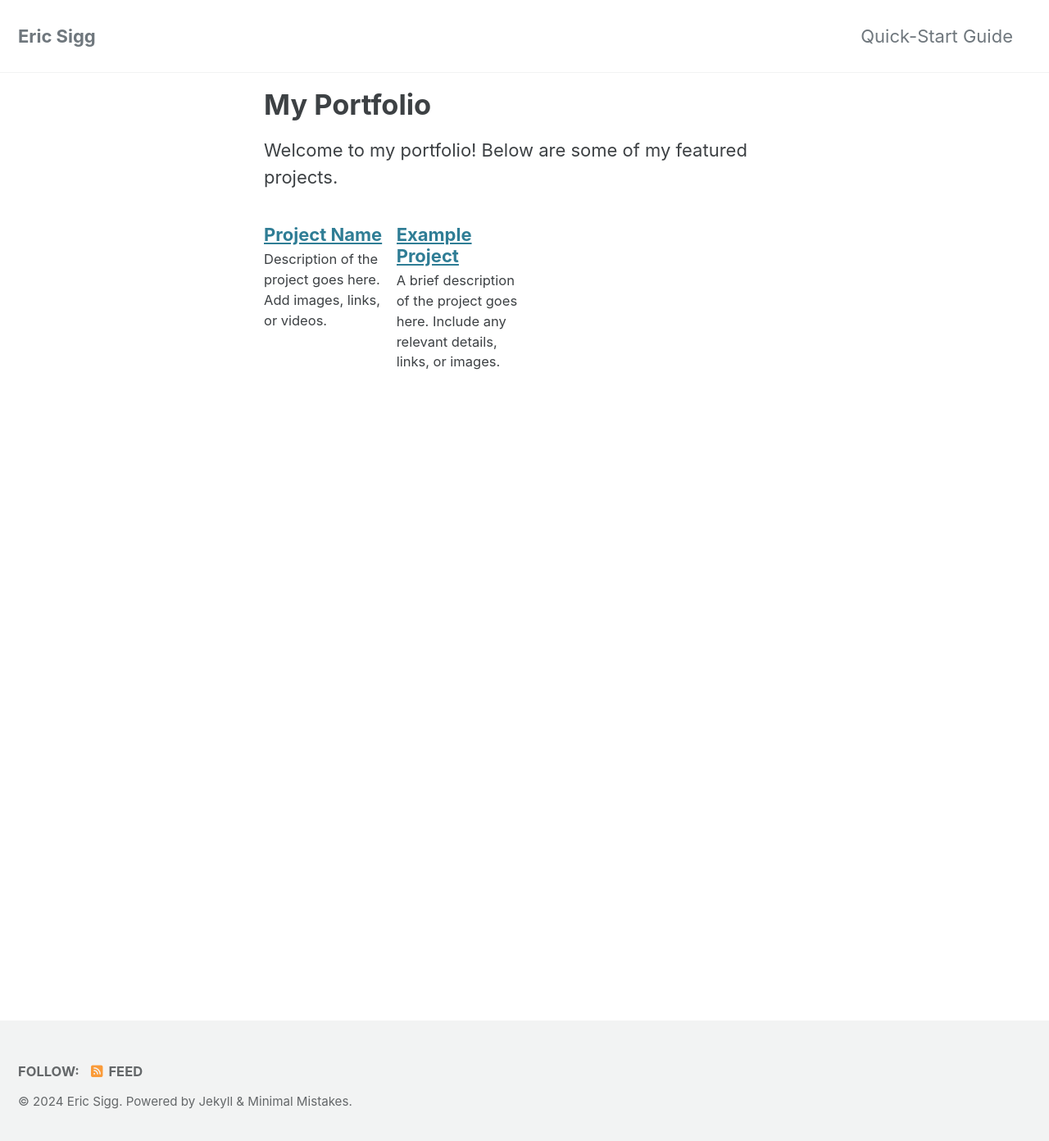
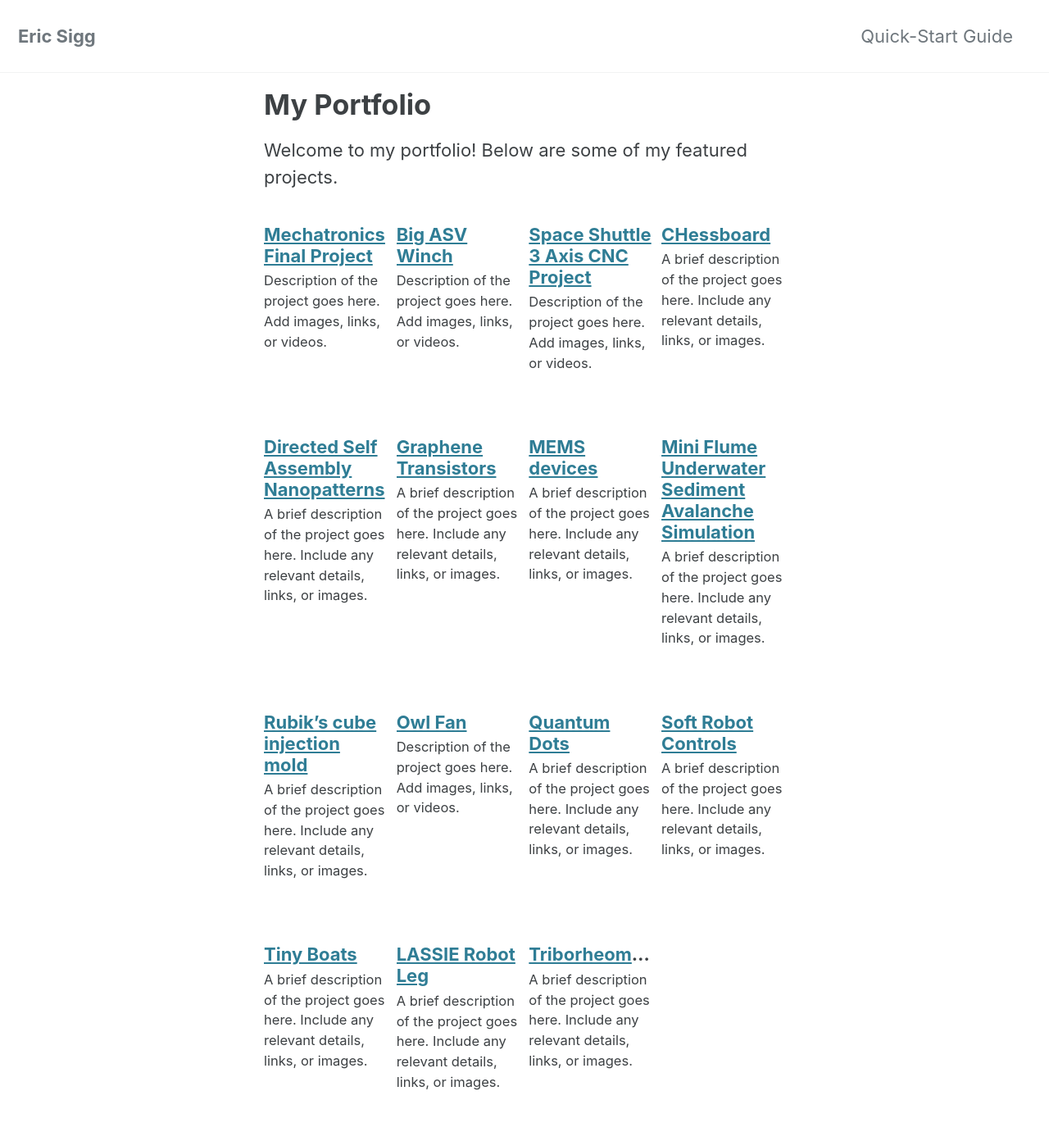
Before and after one commit to ericsigg1/ericsigg.github.io, a Jekyll site: the page built from _pages/index.md, in a window 1280 px wide and 1400 px high. Shown: the top 1392 px of the window at 82% size. Built offline with Jekyll 4.4.1, drawn with Linux system fonts in a browser that asks for light colours; cached includes are drawn as plain includes; the list of posts is cut into pages by our own code.

Commit message:
added projects

```diff
--- /dev/null
+++ b/_portfolio/510Final.md
@@ -0,0 +1,8 @@
+---
+layout: single
+title: "Mechatronics Final Project"
+categories: portfolio
+tags: [tag1, tag2]
+---
+
+Description of the project goes here. Add images, links, or videos.
--- /dev/null
+++ b/_portfolio/BigASVWinch.md
@@ -0,0 +1,8 @@
+---
+layout: single
+title: "Big ASV Winch"
+categories: portfolio
+tags: [tag1, tag2]
+---
+
+Description of the project goes here. Add images, links, or videos.
--- /dev/null
+++ b/_portfolio/Candy.md
@@ -0,0 +1,8 @@
+---
+layout: single
+title: "Space Shuttle 3 Axis CNC Project"
+categories: portfolio
+tags: [tag1, tag2]
+---
+
+Description of the project goes here. Add images, links, or videos.
--- /dev/null
+++ b/_portfolio/Check.md
@@ -0,0 +1,8 @@
+---
+layout: single
+title: "CHessboard"
+category: portfolio
+tags: [web, design]
+---
+
+A brief description of the project goes here. Include any relevant details, links, or images.
--- /dev/null
+++ b/_portfolio/DSAPatterns.md
@@ -0,0 +1,8 @@
+---
+layout: single
+title: "Directed Self Assembly Nanopatterns"
+category: portfolio
+tags: [web, design]
+---
+
+A brief description of the project goes here. Include any relevant details, links, or images.
--- /dev/null
+++ b/_portfolio/GrapheneTransistors.md
@@ -0,0 +1,8 @@
+---
+layout: single
+title: "Graphene Transistors"
+category: portfolio
+tags: [web, design]
+---
+
+A brief description of the project goes here. Include any relevant details, links, or images.
--- /dev/null
+++ b/_portfolio/MEMS.md
@@ -0,0 +1,8 @@
+---
+layout: single
+title: "MEMS devices"
+category: portfolio
+tags: [web, design]
+---
+
+A brief description of the project goes here. Include any relevant details, links, or images.
--- /dev/null
+++ b/_portfolio/MiniFlume.md
@@ -0,0 +1,8 @@
+---
+layout: single
+title: "Mini Flume Underwater Sediment Avalanche Simulation"
+category: portfolio
+tags: [web, design]
+---
+
+A brief description of the project goes here. Include any relevant details, links, or images.
--- /dev/null
+++ b/_portfolio/Mold.md
@@ -0,0 +1,8 @@
+---
+layout: single
+title: "Rubik's cube injection mold"
+category: portfolio
+tags: [web, design]
+---
+
+A brief description of the project goes here. Include any relevant details, links, or images.
--- a/_portfolio/project1.md
+++ b/_portfolio/OwlFans.md
@@ -1,6 +1,6 @@
 ---
 layout: single
-title: "Project Name"
+title: "Owl Fan"
 categories: portfolio
 tags: [tag1, tag2]
 ---
--- /dev/null
+++ b/_portfolio/QD.md
@@ -0,0 +1,8 @@
+---
+layout: single
+title: "Quantum Dots"
+category: portfolio
+tags: [web, design]
+---
+
+A brief description of the project goes here. Include any relevant details, links, or images.
--- a/_portfolio/project2.md
+++ b/_portfolio/SoftRobot.md
@@ -1,6 +1,6 @@
 ---
 layout: single
-title: "Example Project"
+title: "Soft Robot Controls"
 category: portfolio
 tags: [web, design]
 ---
--- /dev/null
+++ b/_portfolio/TinyBoats.md
@@ -0,0 +1,8 @@
+---
+layout: single
+title: "Tiny Boats"
+category: portfolio
+tags: [web, design]
+---
+
+A brief description of the project goes here. Include any relevant details, links, or images.
--- /dev/null
+++ b/_portfolio/robotleg.md
@@ -0,0 +1,8 @@
+---
+layout: single
+title: "LASSIE Robot Leg"
+category: portfolio
+tags: [web, design]
+---
+
+A brief description of the project goes here. Include any relevant details, links, or images.
--- /dev/null
+++ b/_portfolio/triborheometer.md
@@ -0,0 +1,8 @@
+---
+layout: single
+title: "Triborheometer"
+category: portfolio
+tags: [web, design]
+---
+
+A brief description of the project goes here. Include any relevant details, links, or images.
```
